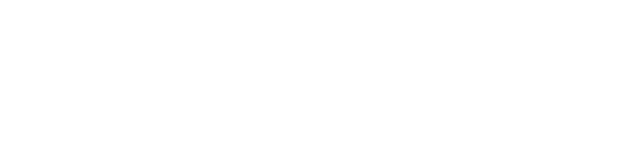
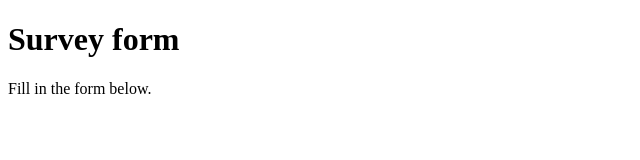
Before and after one commit to MihailKnysh/Build-a-Survey-Form, a plain HTML site: page index.html in a window 1280 px wide. Shown: the whole page, without its empty margins (0-640 px from the left). Drawn offline with Linux system fonts and the light colour scheme.

Commit message:
Header added

```diff
--- a/index.html
+++ b/index.html
@@ -6,5 +6,12 @@
     <link rel="shortcut icon" href="favicon.ico" />
     <link rel="stylesheet" type="text/css" href="style.css" />
   </head>
-  <body></body>
+  <body>
+      <header id="title">
+        <h1>Survey form</h1>
+        <p>
+            Fill in the form below.
+        </p>
+      </header>
+  </body>
 </html>
```
